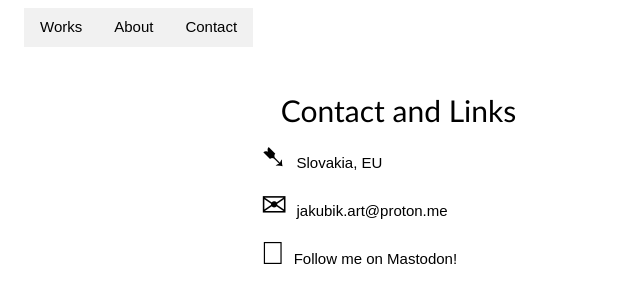
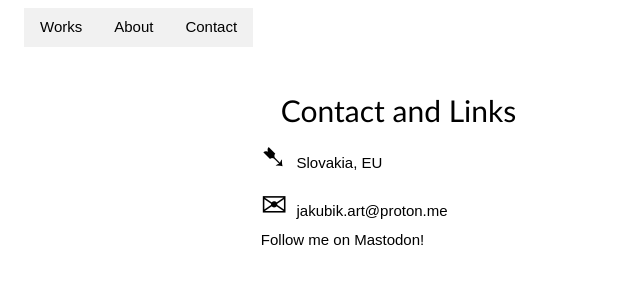
Before and after one commit to kinklure/jakubik.art, a Jekyll site: the page built from contact.html, in a window 1280 px wide. Shown: the top 303 px of the page, without its empty margins (0-640 px from the left). Built offline with Jekyll 4.4.1, drawn with Linux system fonts in a browser that asks for light colours.

Commit message:
Update contact.html

```diff
--- a/contact.html
+++ b/contact.html
@@ -13,6 +13,6 @@ layout: default
   document.write('<A href="mailto:' + emailE + '">' + emailE + '</a>')
 </script><NOSCRIPT>Email address protected by JavaScript</NOSCRIPT>
 	<br>
-	<a class="icon" >&#xf4f6; <a rel="me" href="https://mastodon.social/@kinkualize">Follow me on Mastodon!</a>
+	<a rel="me" href="https://mastodon.social/@kinkualize">Follow me on Mastodon!</a>
     </div>
 </footer>
```
